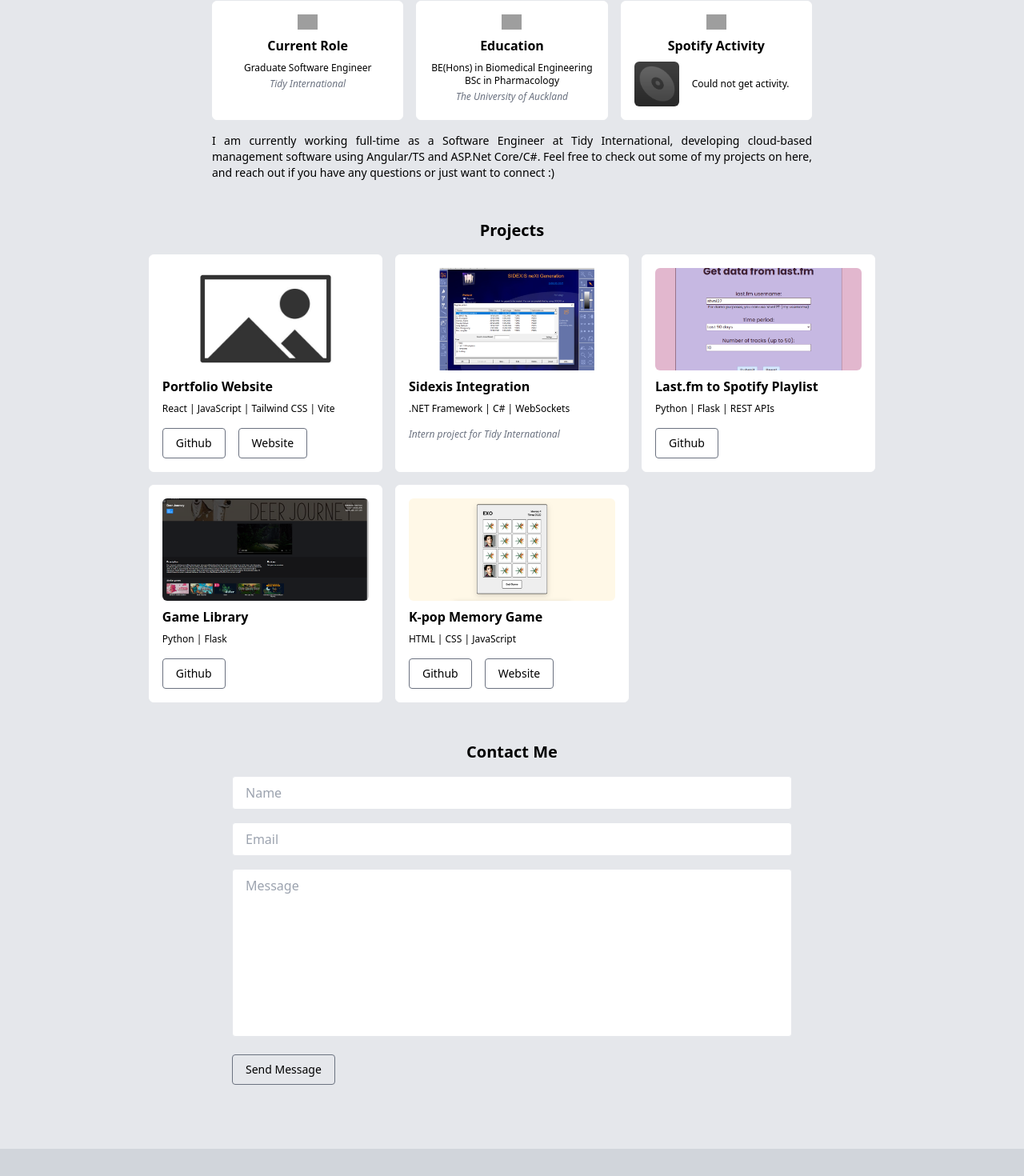
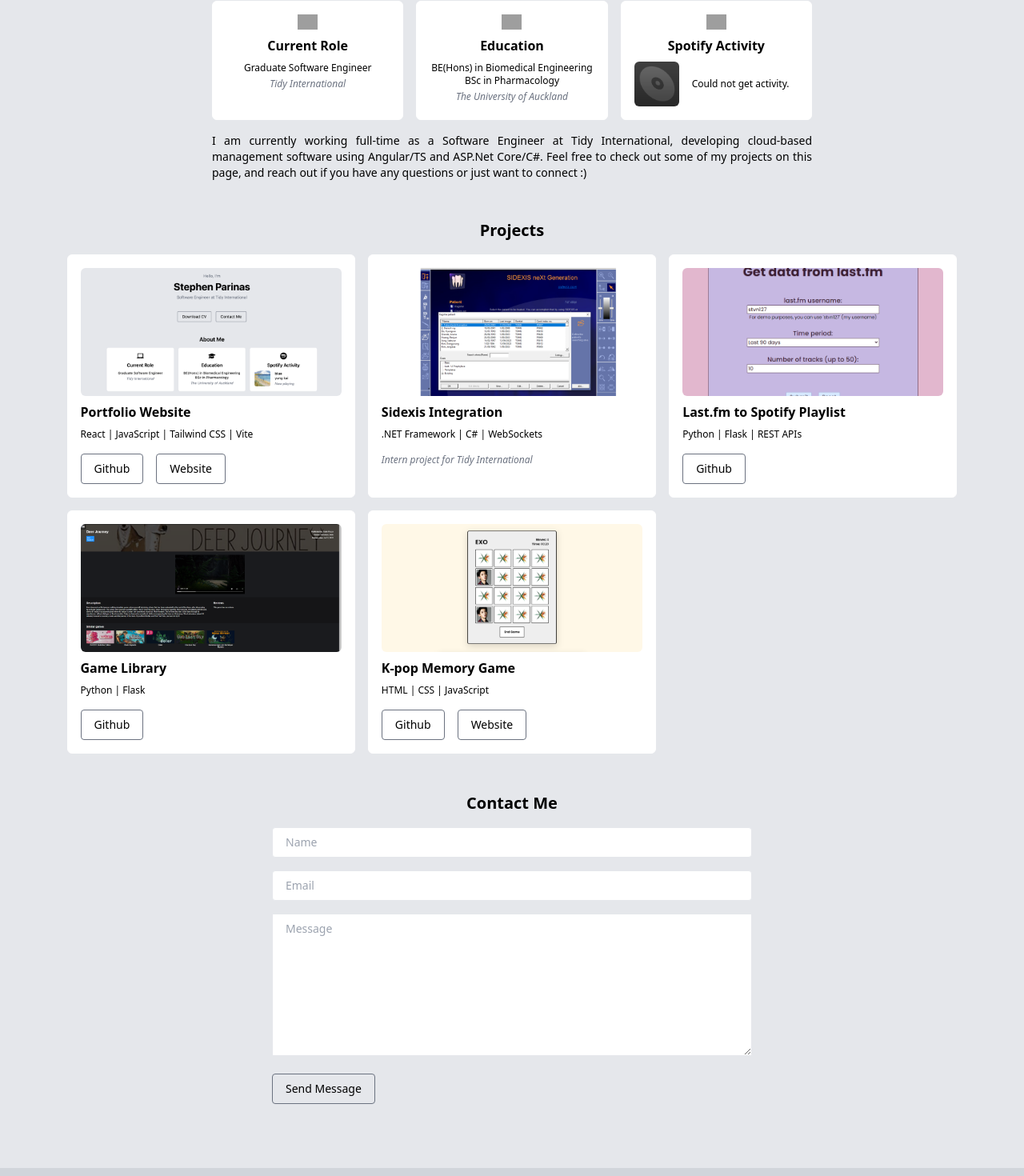
Before and after one commit to stephen-parinas/stephen-parinas.github.io, a React (Vite) app: page / in a window 1280 px wide. Shown: the part 345-1815 px from the top of the page at 80% size. Built offline with nearby package versions, Linux system fonts and the light colour scheme; no server answers; grey boxes are pictures that could not be loaded.

Commit message:
more styling fixes, add portfolio website image

```diff
--- a/src/components/AboutMe.jsx
+++ b/src/components/AboutMe.jsx
@@ -1,4 +1,4 @@
-import {card, cardHover} from "./common.js";
+import {card, cardHover, textDescription} from "./common.js";
 import SpotifyWidget from "./SpotifyWidget.jsx";
 
 export default function AboutMe() {
@@ -6,7 +6,7 @@
         <div className="flex flex-col gap-4 items-center text-center">
             <h2 className="text-xl font-semibold">About Me</h2>
 
-            <div className="grid grid-cols-2 md:grid-cols-3 gap-4 w-[100%] max-w-[750px]">
+            <div className="grid grid-cols-2 sm:grid-cols-3 gap-4 w-[100%] max-w-[750px]">
                 <div className={aboutCard}>
                     <img
                         src="https://cdn3.iconfinder.com/data/icons/google-material-design-icons/48/ic_laptop_mac_48px-512.png"
@@ -16,7 +16,7 @@
 
                     <p className="font-semibold my-2">Current Role</p>
                     <p className="text-xs">Graduate Software Engineer</p>
-                    <p className="text-xs italic text-gray-500 mt-1">Tidy International</p>
+                    <p className={textDescription}>Tidy International</p>
                 </div>
 
                 <div className={aboutCard}>
@@ -28,10 +28,10 @@
                     <p className="font-semibold my-2">Education</p>
                     <p className="text-xs">BE(Hons) in Biomedical Engineering</p>
                     <p className="text-xs">BSc in Pharmacology</p>
-                    <p className="text-xs italic text-gray-500 mt-1">The University of Auckland</p>
+                    <p className={textDescription}>The University of Auckland</p>
                 </div>
 
-                <div className={aboutCard + "col-span-2 md:col-span-1"}>
+                <div className={aboutCard + "col-span-2 sm:col-span-1"}>
                     <img src="https://cdn3.iconfinder.com/data/icons/font-awesome-brands/512/spotify-512.png"
                          alt="spotify"
                          width="25"
@@ -45,7 +45,7 @@
                 <p className="text-sm">
                     I am currently working full-time as a Software Engineer at Tidy International,
                     developing cloud-based management software using Angular/TS and ASP.Net Core/C#.
-                    Feel free to check out some of my projects on here, and reach out if you
+                    Feel free to check out some of my projects on this page, and reach out if you
                     have any questions or just want to connect :)
                 </p>
             </div>
@@ -53,4 +53,4 @@
     );
 }
 
-const aboutCard = card + cardHover + "items-center ";
+const aboutCard = card + cardHover + "items-center cursor-default ";
--- a/src/components/Contact.jsx
+++ b/src/components/Contact.jsx
@@ -1,5 +1,5 @@
 import {useState} from "react";
-import {buttonHover, button} from "./common.js";
+import {buttonHover, button, formField} from "./common.js";
 
 export default function Contact() {
     const [formData, setFormData] = useState({
@@ -55,13 +55,13 @@
         <div className="flex flex-col gap-4 items-center">
             <h2 className="text-xl font-semibold">Contact Me</h2>
 
-            <form onSubmit={handleSubmit} className="space-y-4 max-w-[700px]">
+            <form onSubmit={handleSubmit} className="space-y-4 max-w-[600px]">
                 <input
                     type="text"
                     name="name"
                     value={formData.name}
                     onChange={handleChange}
-                    className="w-full px-4 py-2 border rounded"
+                    className={formField}
                     placeholder="Name"
                 />
                 {errors.name && <p className="text-red-500 text-sm">{errors.name}</p>}
@@ -71,7 +71,7 @@
                     name="email"
                     value={formData.email}
                     onChange={handleChange}
-                    className="w-full px-4 py-2 border rounded"
+                    className={formField}
                     placeholder="Email"
                 />
                 {errors.email && <p className="text-red-500 text-sm">{errors.email}</p>}
@@ -81,7 +81,7 @@
                     value={formData.message}
                     onChange={handleChange}
                     rows="8"
-                    className="w-full px-4 py-2 border rounded resize-none"
+                    className={formField + "resize-none"}
                     placeholder="Message"
                 ></textarea>
                 {errors.message && <p className="text-red-500 text-sm">{errors.message}</p>}
--- a/src/components/ProjectItem.jsx
+++ b/src/components/ProjectItem.jsx
@@ -1,10 +1,10 @@
-import {buttonHover, button, card, cardHover} from "./common.js";
+import {buttonHover, button, card, cardHover, textDescription} from "./common.js";
 
 export default function ProjectItem({ title, year, img, stack, githubLink, websiteLink, description }) {
     return (
         <div className={card + cardHover}>
             <div className="flex flex-col gap-2">
-                <img src={img} alt={title} className="w-full h-32 object-cover rounded-md"></img>
+                <img src={img} alt={title} className="w-full h-40 object-cover rounded-md"></img>
 
                 <div className="flex flex-col gap-2">
                     <p className="font-semibold">{title}</p>
@@ -28,7 +28,7 @@
                         )}
 
                         {description && (
-                            <p className="text-xs italic text-gray-500">{description}</p>
+                            <p className={textDescription + "mt-0"}>{description}</p>
                         )}
                     </div>
                 </div>
--- a/src/components/Projects.jsx
+++ b/src/components/Projects.jsx
@@ -6,7 +6,7 @@
         <div className="flex flex-col gap-4 items-center">
             <h2 className="text-xl font-semibold">Projects</h2>
 
-            <div className="grid grid-cols-1 md:grid-cols-2 lg:grid-cols-3 gap-4">
+            <div className="grid grid-cols-1 sm:grid-cols-2 md:grid-cols-3 gap-4">
                 {
                     projects.map(project => (
                         <ProjectItem
--- a/src/components/SpotifyWidget.jsx
+++ b/src/components/SpotifyWidget.jsx
@@ -1,5 +1,6 @@
 import {useEffect, useState} from "react";
 import getTrackData from "../../spotify/spotify.js";
+import {textDescription, textOverflow} from "./common.js";
 
 export default function SpotifyWidget() {
     const [loading, setLoading] = useState(true);
@@ -22,9 +23,9 @@
     }, []);
 
     return (
-        <div className="flex gap-4 w-full items-center">
-            <a href={result?.trackUrl} target="_blank">
-                <img src={result?.albumImageUrl ?? "assets/no-album-art.png"} alt="spotify" className="h-14 rounded-md"></img>
+        <div className="grid grid-cols-[56px_1fr] gap-4 w-full items-center">
+            <a href={result?.trackUrl} target="_blank" className="inline-block">
+                <img src={result?.albumImageUrl ?? "assets/no-album-art.png"} alt="spotify" className="rounded-md"></img>
             </a>
 
             {loading && (
@@ -36,16 +37,16 @@
             )}
 
             {!loading && result && (
-                <div className="text-left">
-                    <p className="text-xs font-semibold">{result.title ?? "Track Name"}</p>
-                    <p className="text-xs">{result.artist ?? "Artist"}</p>
+                <div className="text-left overflow-hidden whitespace-nowrap">
+                    <p className={textOverflow + "font-semibold"} title={result.title ?? "Track Name"}>{result.title ?? "Track Name"}</p>
+                    <p className={textOverflow} title={result.artist ?? "Artist"}>{result.artist ?? "Artist"}</p>
 
                     {!result.playedAt && (
-                        <p className="text-xs italic text-gray-500 mt-1">Now playing</p>
+                        <p className={textDescription}>Now playing</p>
                     )}
 
                     {result.playedAt && (
-                        <p className="text-xs italic text-gray-500 mt-1">{result.playedAt}</p>
+                        <p className={textDescription}>{result.playedAt}</p>
                     )}
                 </div>
             )}
--- a/src/components/common.js
+++ b/src/components/common.js
@@ -3,3 +3,8 @@
 
 export const button = "px-4 py-2 text-sm border border-gray-500 rounded ";
 export const buttonHover = "hover:border-white hover:bg-white hover:text-black transition duration-300 ease-in-out ";
+
+export const textOverflow = "text-xs overflow-hidden text-ellipsis ";
+export const textDescription = "text-xs italic text-gray-500 mt-1";
+
+export const formField = "w-full px-4 py-2 text-sm border rounded";
--- a/src/data/projects.js
+++ b/src/data/projects.js
@@ -3,7 +3,7 @@
         key: "portfolio-website",
         title: "Portfolio Website",
         year: "2025",
-        img: "assets/empty-image.jpg",
+        img: "assets/portfolio-website.png",
         stack: ["React", "JavaScript", "Tailwind CSS", "Vite"],
         githubLink: "https://github.com/stephen-parinas/portfolio-website",
         websiteLink: "https://stephen-parinas-portfolio-website.netlify.app/",
```
Also changed, not shown: public/assets/portfolio-website.png (added).
